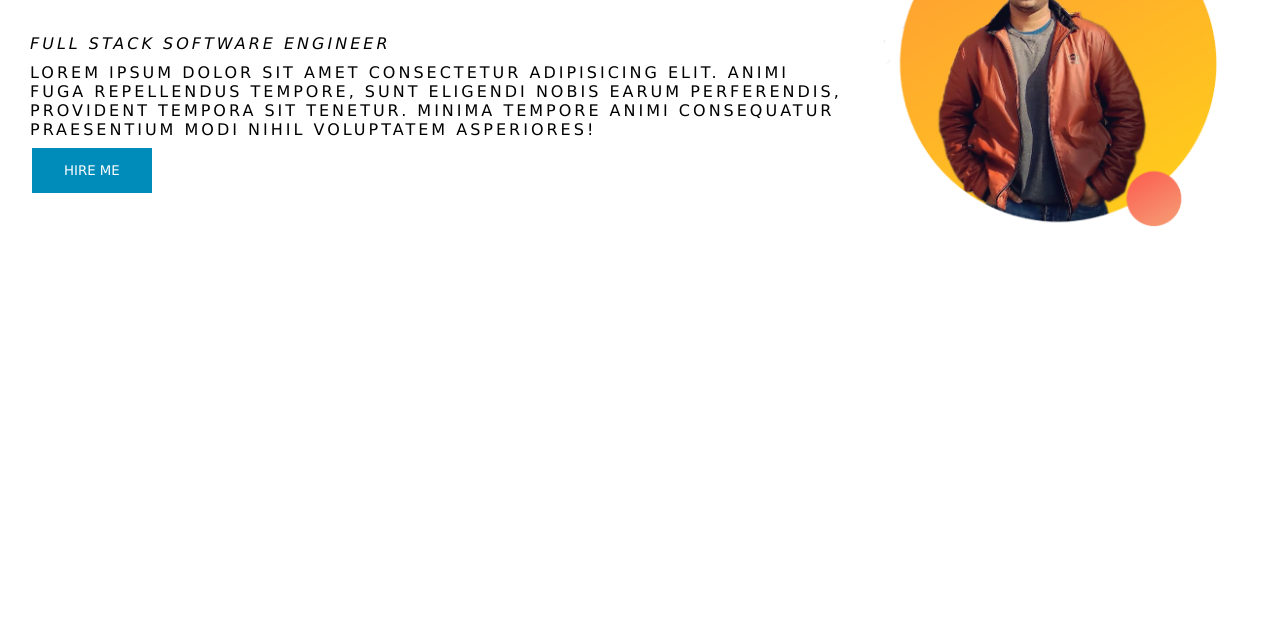
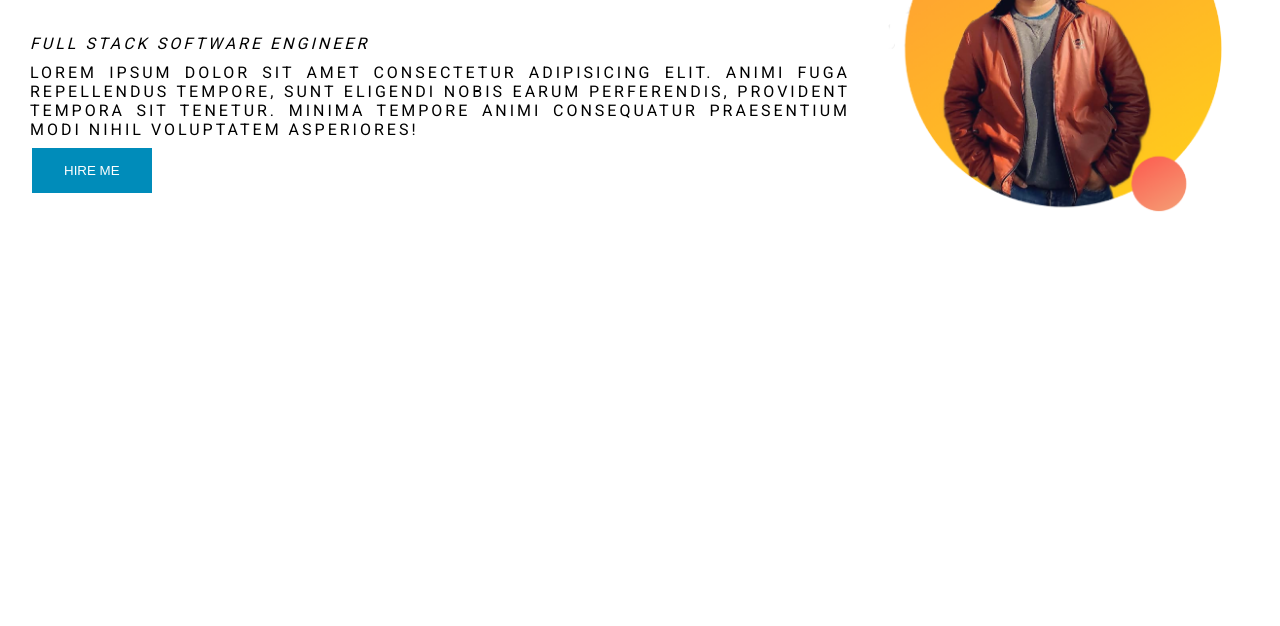
Before and after one commit to ashiqur-russel/dev-portfolio, a plain HTML site: page index.html in a window 1280 px wide. Shown: the part 174-800 px from the top of the page. Drawn offline with Linux system fonts and the light colour scheme.

Commit message:
photos div add

```diff
--- a/index.html
+++ b/index.html
@@ -12,14 +12,14 @@
 
 <body>
     <div class="main">
-        <div class="welcome">
-            <img class="portfolio-img" src="./image.png" alt="Ashiqur Rahman">
-
+        <div class="container">
+            <div class="header welcome">
                 <h1 class="title">Hi,I'm <span class="name">Ashiqur Rahman</span></h1>
 
                 <h1 class="welcome-msg">Welcome to my Portfolio</h1>
                 <p class="position">Full Stack Software Engineer</p>
-            <p class="about-me">Lorem ipsum dolor sit amet consectetur adipisicing elit. Animi fuga repellendus tempore,
+                <p class="about-me">Lorem ipsum dolor sit amet consectetur adipisicing elit. Animi fuga repellendus
+                    tempore,
                     sunt eligendi
                     nobis earum perferendis, provident tempora sit tenetur. Minima tempore animi consequatur praesentium
                     modi nihil voluptatem asperiores!</p>
@@ -27,8 +27,14 @@
 
             </div>
             <div class="img">
+                <img class="header portfolio-img" src="./image.png" alt="Ashiqur Rahman">
 
             </div>
+
+        </div>
+
+
+
     </div>
 
 </body>
--- a/style.css
+++ b/style.css
@@ -1,5 +1,4 @@
 *{
-    font-family:'Lucida Sans', 'Lucida Sans Regular', 'Lucida Grande', 'Lucida Sans Unicode', Geneva, Verdana, sans-serif;
     margin: 0;
     padding: 0;
 }
@@ -11,6 +10,10 @@ body{
     margin: 20px;
     padding: 5px;
     letter-spacing: 3px;
+}
+
+.container{
+display: flex;
 }
 .welcome{
     margin-top: 10px;
@@ -41,6 +44,9 @@ body{
 .about-me{
     margin-top: 10px;
         margin-bottom: 5px;
+          text-align: justify;
+  text-justify: inherit;
+
 }
 
 .btn-hire{
```
Lines whose indentation alone changed are shown as unchanged.
